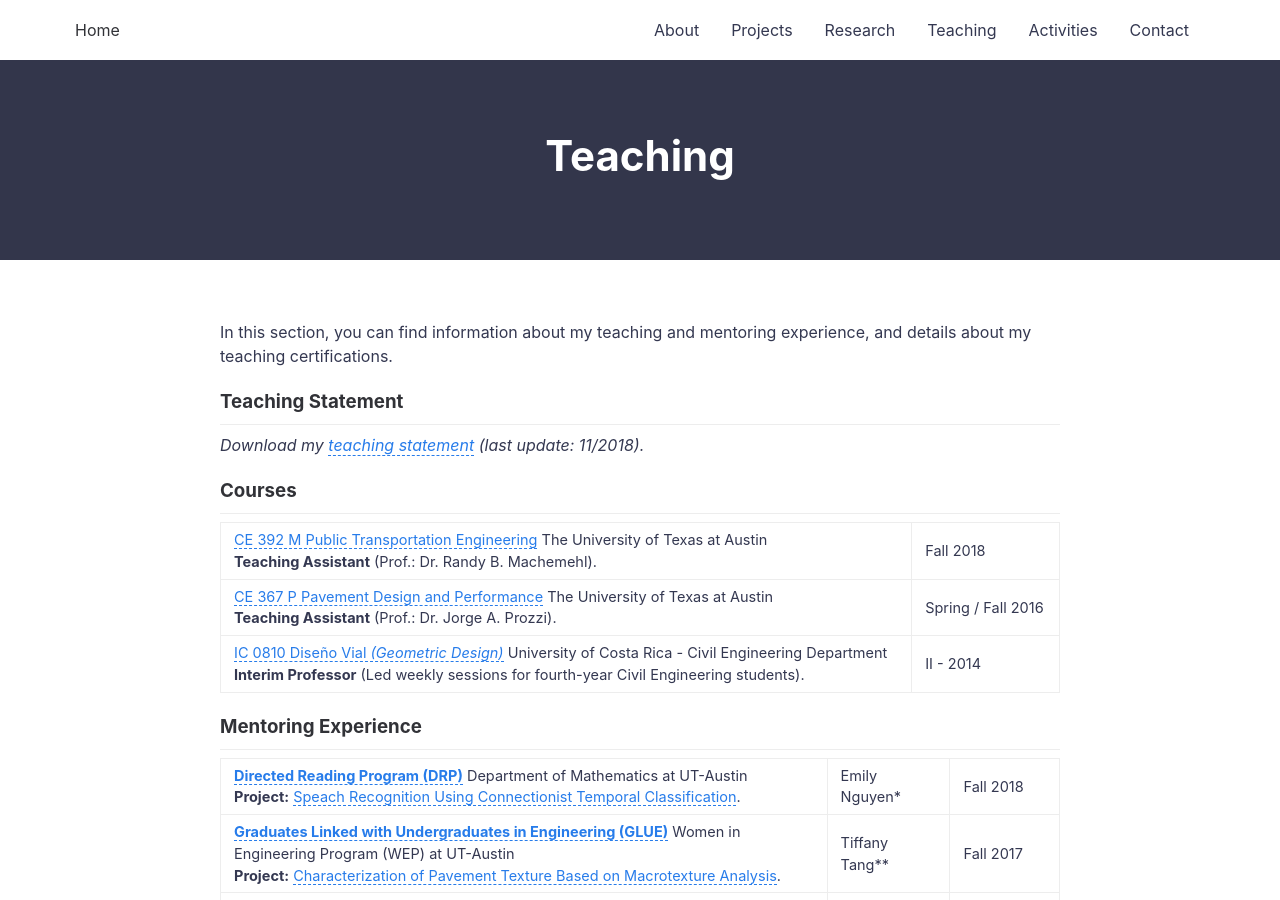
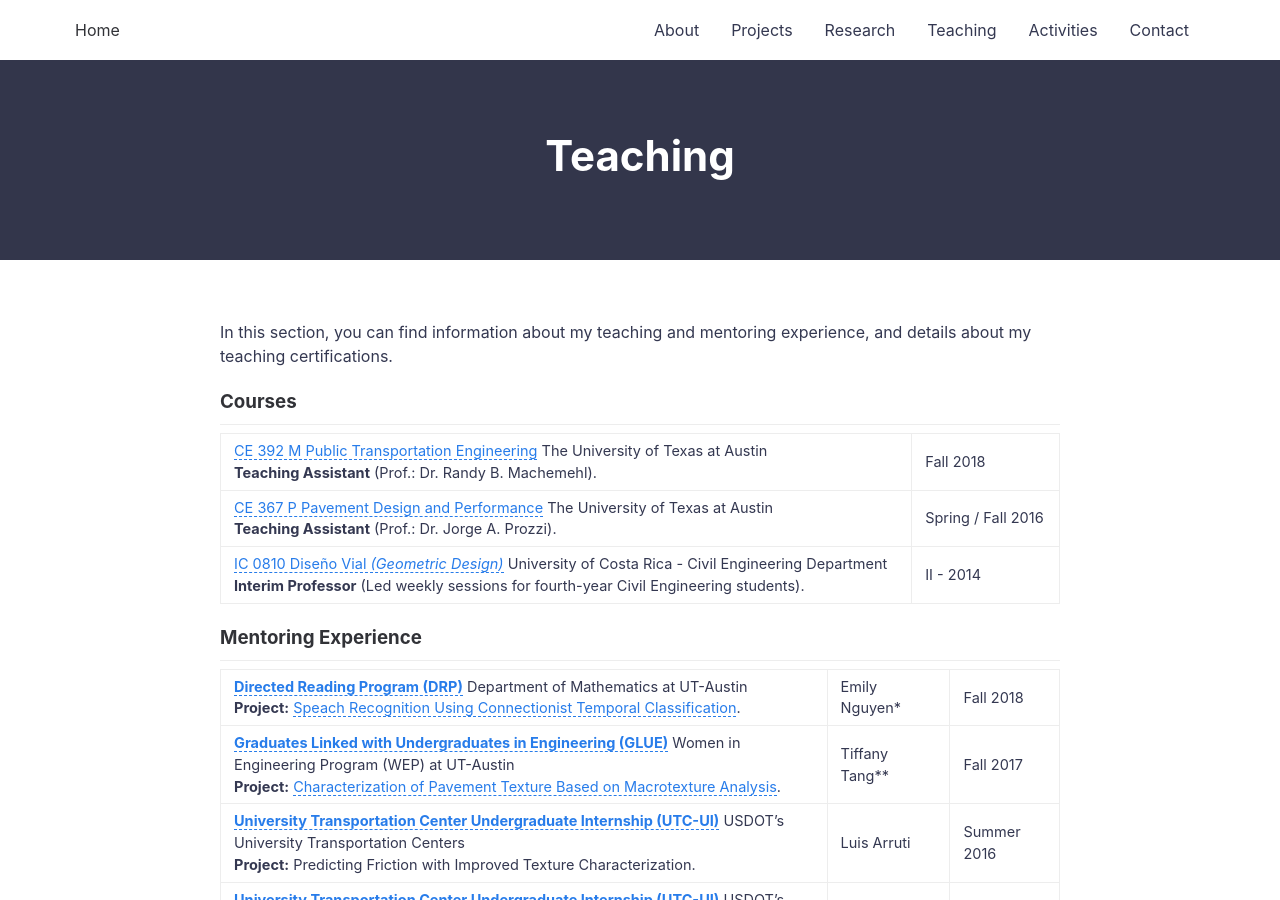
Before and after one commit to nzunigag/nzunigag.github.io, a Jekyll site: the page built from teaching.md, in a window 1280 px wide and 900 px high. Built offline with Jekyll 4.4.1, drawn with Linux system fonts in a browser that asks for light colours.

Commit message:
Update teaching.md

```diff
--- a/teaching.md
+++ b/teaching.md
@@ -5,10 +5,6 @@ permalink: /teaching/
 ---
 
 In this section, you can find information about my teaching and mentoring experience, and details about my teaching certifications.
-
-### Teaching Statement
-___
-<i>Download my [teaching statement](/downloads/teaching_statement.pdf) (last update: 11/2018).</i>
 
 ### Courses
 ___
```
